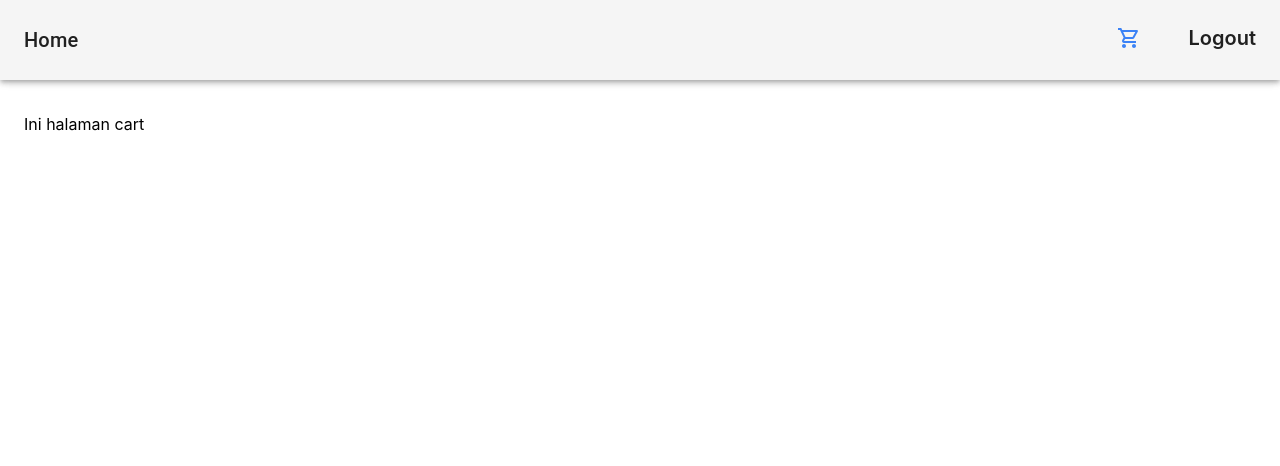
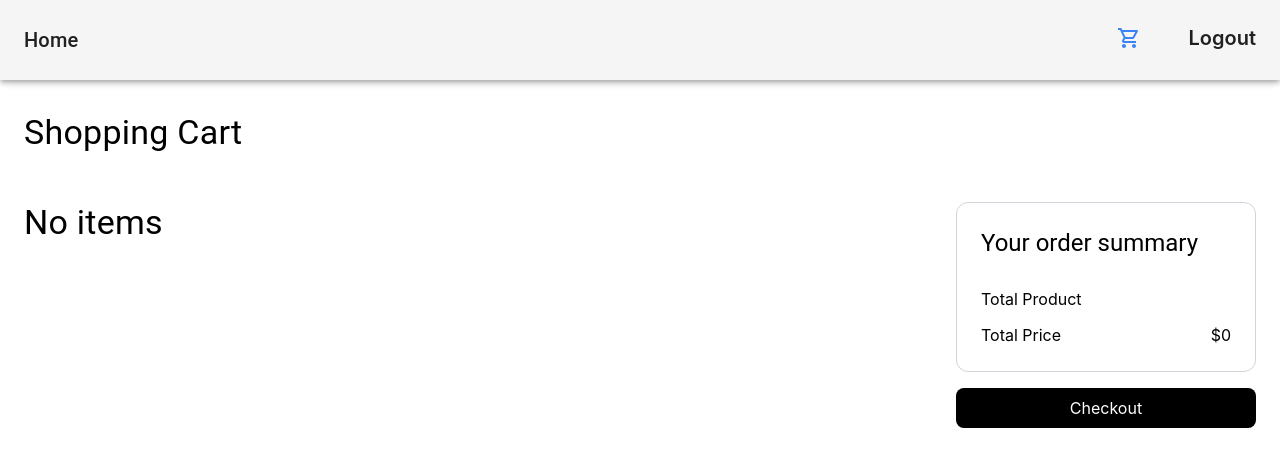
Before and after one commit to jlevad/final-project2, a React (Create React App) app: page /cart in a window 1280 px wide. Shown: the top 466 px of the page. Built offline with nearby package versions, Linux system fonts and the light colour scheme; sample sign-in values are in the browser's storage.

Commit message:
<feat>(common) styling and consume data for cart page

```diff
--- a/src/app/main/pages/cart/CartPage.js
+++ b/src/app/main/pages/cart/CartPage.js
@@ -1,5 +1,72 @@
+import { Typography } from '@mui/material';
+import { useSelector } from 'react-redux';
+import DeleteOutlineOutlinedIcon from '@mui/icons-material/DeleteOutlineOutlined';
+import AddMinBtn from '../../shared-component/AddMinBtn';
+
+const CartItem = ({ data }) => {
+  return (
+    <div id="cart-item" className="h-36 flex justify-between mb-6 w-full">
+      <div className="content-cart h-full flex gap-8">
+        <div
+          className="img-wrapper h-full grid place-items-center"
+          style={{ width: '130px' }}
+        >
+          <img src={data.image} alt={data.title} className="h-8/12 w-8/12" />
+        </div>
+        <div className="desc-item-cart flex flex-col justify-between pb-4">
+          <div className="top">
+            <Typography variant="h5">{data.title.slice(0, 16)}</Typography>
+            <Typography variant="body1" mt={1}>
+              Price: ${data.price}
+            </Typography>
+          </div>
+          <button className="w-max">
+            <DeleteOutlineOutlinedIcon className="text-gray-400 hover:text-gray-600" />
+          </button>
+        </div>
+      </div>
+      <div className="add-item">
+        <AddMinBtn value={data.quantity} />
+      </div>
+    </div>
+  );
+};
+
 const CartPage = () => {
-  return <h1>Ini halaman cart</h1>;
+  const cart = useSelector((state) => state.cart);
+
+  return (
+    <div id="cart">
+      <Typography variant="h4" mb={6}>
+        Shopping Cart
+      </Typography>
+      <div className="container-item flex flex-wrap gap-8 justify-between">
+        <div className="item-cart-container" style={{ flex: '3' }}>
+          {cart.products.length !== 0 ? (
+            cart.products.map((item, i) => <CartItem data={item} key={i} />)
+          ) : (
+            <Typography variant="h4">No items</Typography>
+          )}
+        </div>
+        <div className="summary flex-1">
+          <div className="wrap-inner border border-gray-300 rounded-xl p-6">
+            <Typography variant="h5">Your order summary</Typography>
+            <div className="total-product flex justify-between mt-7">
+              <Typography variant="string">Total Product</Typography>
+              <Typography variant="string">{cart.quantity}</Typography>
+            </div>
+            <div className="total-product flex justify-between mt-3">
+              <Typography variant="string">Total Price</Typography>
+              <Typography variant="string">${cart.totalPrice}</Typography>
+            </div>
+          </div>
+          <button className="mt-4 bg-black w-full py-2 text-white rounded-lg hover:opacity-80">
+            Checkout
+          </button>
+        </div>
+      </div>
+    </div>
+  );
 };
 
 export default CartPage;
--- /dev/null
+++ b/src/app/main/shared-component/AddMinBtn.js
@@ -0,0 +1,17 @@
+import React from 'react';
+
+const AddMinBtn = ({ value }) => {
+  return (
+    <div className="count flex mt-5 gap-2 items-center">
+      <button className="px-2 grid place-content-center h-6 border border-black rounded cursor-pointer hover:bg-black duration-300 transition-all hover:text-white">
+        -
+      </button>
+      <span className="text-2xl leading-normal px-2">{value}</span>
+      <button className="px-2 grid place-content-center h-6 border border-black rounded cursor-pointer hover:bg-black duration-300 transition-all hover:text-white">
+        +
+      </button>
+    </div>
+  );
+};
+
+export default AddMinBtn;
```
